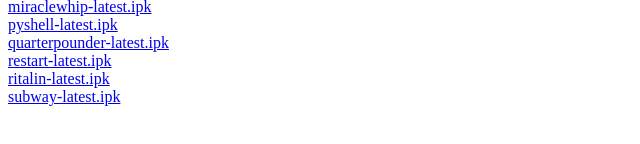
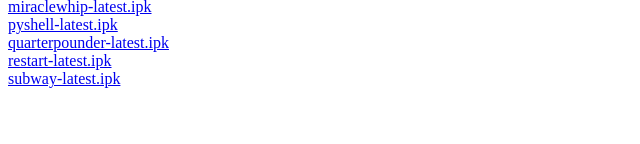
Before and after one commit to oottppxx/enigma2, a plain HTML site: page latest/index.html in a window 1280 px wide. Shown: the part 136-280 px from the top of the page, without its empty margins (0-640 px from the left). Drawn offline with Linux system fonts and the light colour scheme.

Commit message:
untracking ritalin

```diff
--- a/latest/index.html
+++ b/latest/index.html
@@ -17,7 +17,6 @@
 <a href="pyshell-latest.ipk">pyshell-latest.ipk</a><br>
 <a href="quarterpounder-latest.ipk">quarterpounder-latest.ipk</a><br>
 <a href="restart-latest.ipk">restart-latest.ipk</a><br>
-<a href="ritalin-latest.ipk">ritalin-latest.ipk</a><br>
 <a href="subway-latest.ipk">subway-latest.ipk</a><br>
 </body>
 </html>
```
Also changed, not shown: 1 other file.
